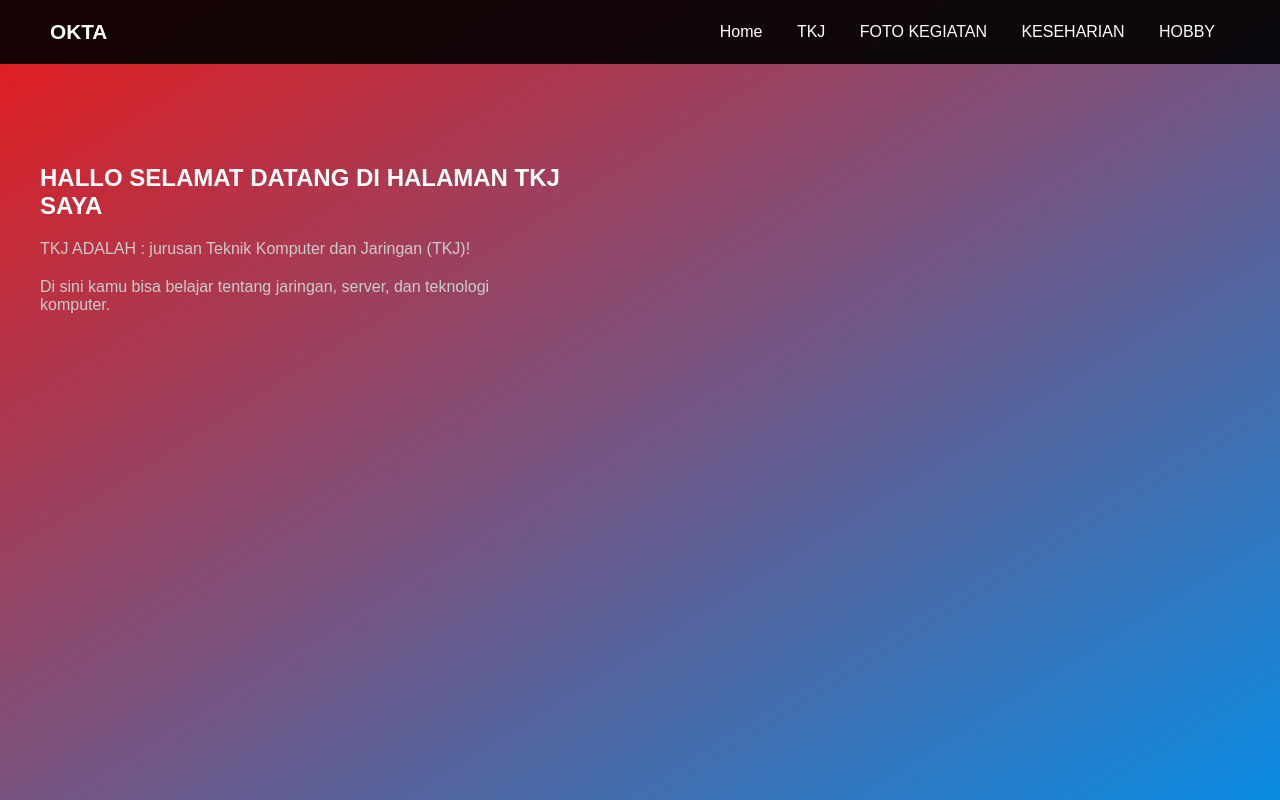
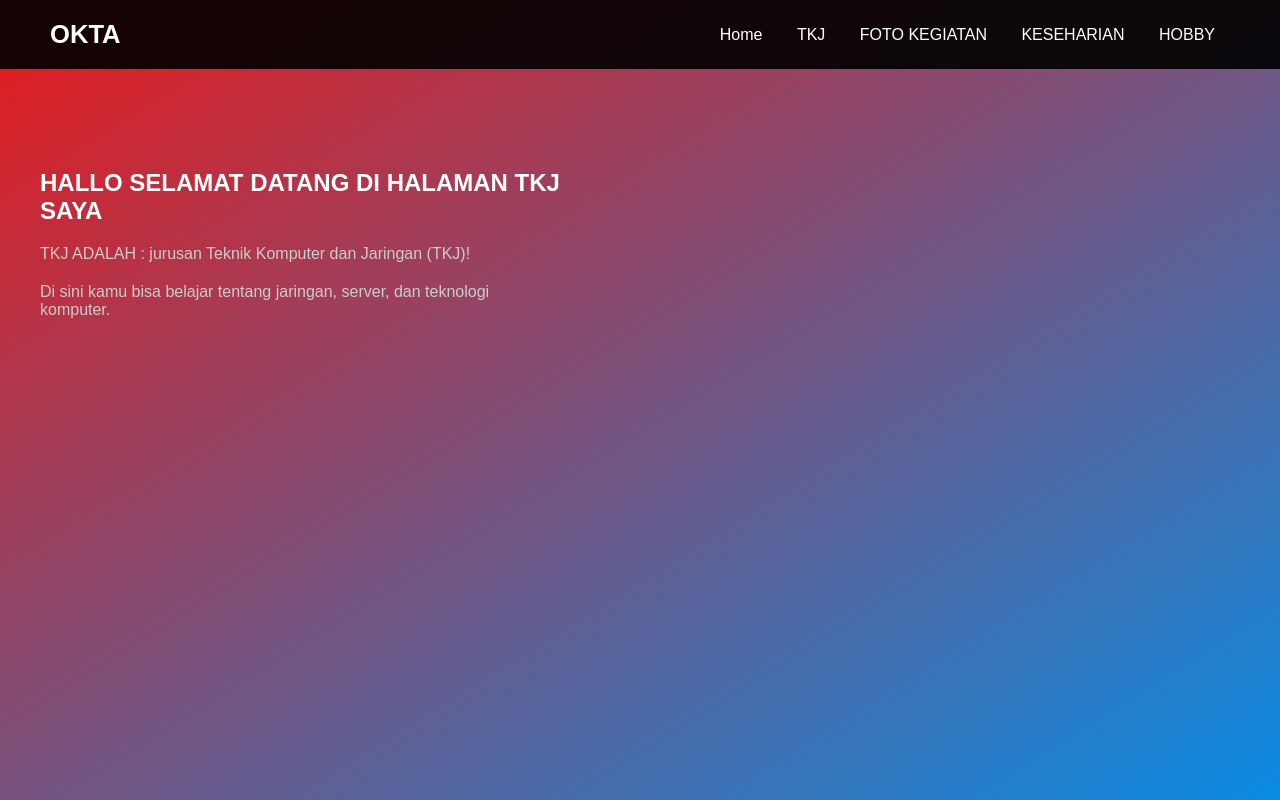
Before and after one commit to gedeokta/gedeokta.github.io, a plain HTML site: page tkj.html in a window 1280 px wide. Drawn offline with Linux system fonts and the light colour scheme.

Commit message:
Refactor CSS styles for consistency and clarity

```diff
--- a/style.css
+++ b/style.css
@@ -25,7 +25,7 @@ body {
   display: flex;              /* Menyusun logo dan teks secara horizontal */
   align-items: center;        /* Menyelaraskan vertikal antara gambar dan teks */
   gap: 10px;                  /* Jarak antara logo dan teks */
-  font-size: 1.3rem;          /* Ukuran tulisan disesuaikan agar proporsional */
+  font-size: 1.6rem;          /* Ukuran tulisan disesuaikan agar proporsional */
   font-weight: bold;
 }
 
```
